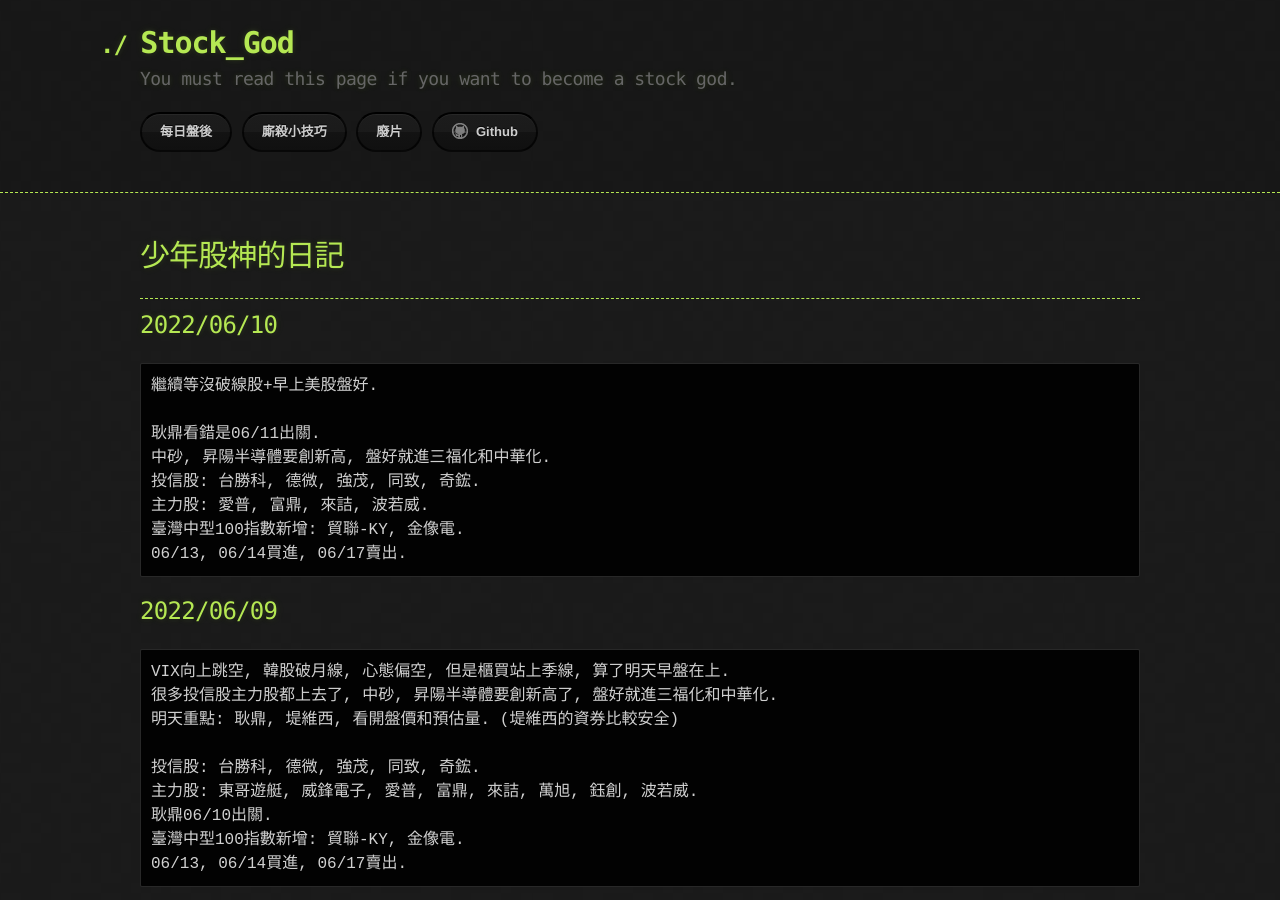
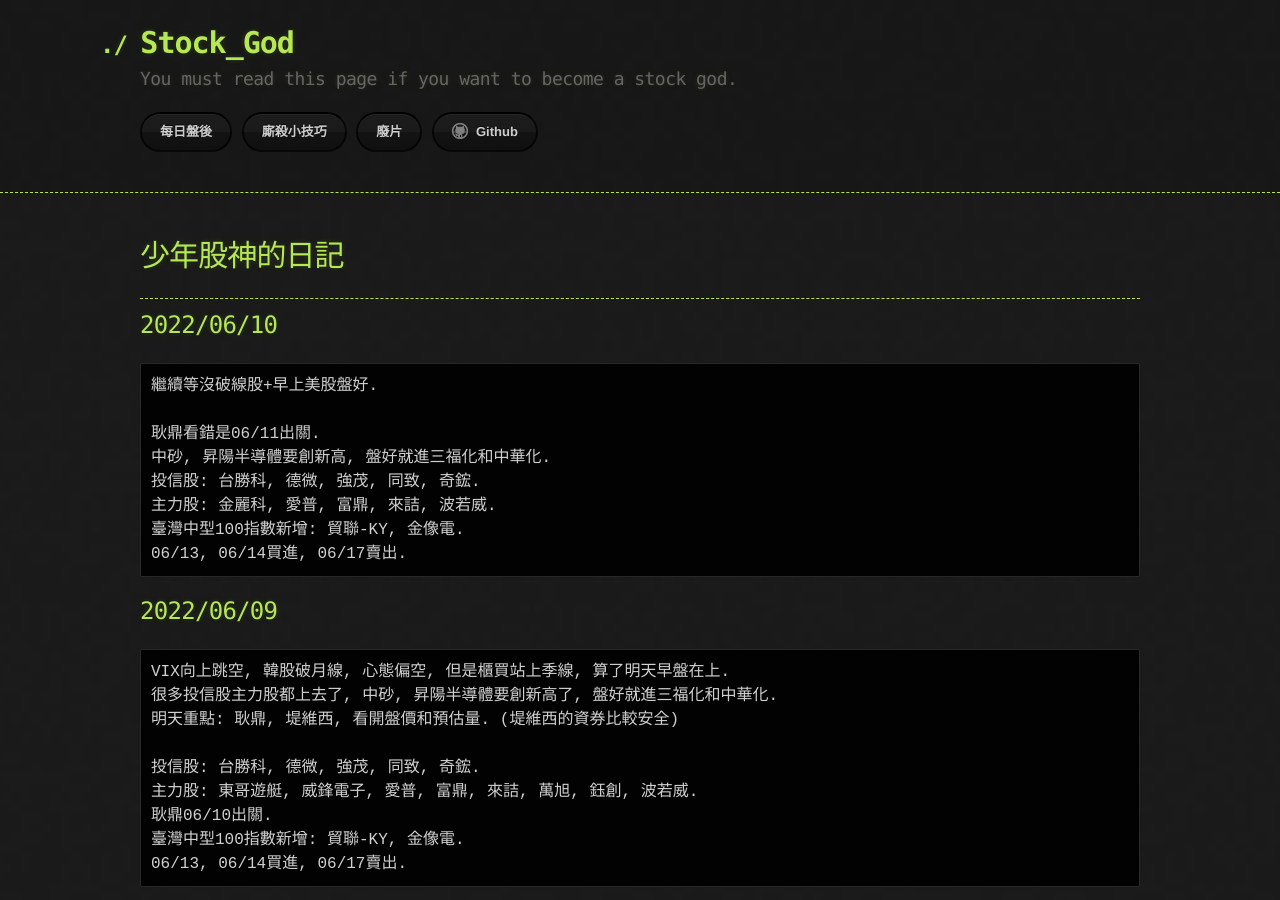
Before and after one commit to lepg5487/Stock_God, a Jekyll site: the page built from index.md, in a window 1280 px wide and 900 px high. Built offline with Jekyll 4.4.1, drawn with Linux system fonts in a browser that asks for light colours; our own code applies the rules of GitHub Pages for plain Markdown files.

Commit message:
Update index.md

````diff
--- a/index.md
+++ b/index.md
@@ -13,7 +13,7 @@ layout: testlayouts
 耿鼎看錯是06/11出關.
 中砂, 昇陽半導體要創新高, 盤好就進三福化和中華化.
 投信股: 台勝科, 德微, 強茂, 同致, 奇鋐.
-主力股: 愛普, 富鼎, 來詰, 波若威.
+主力股: 金麗科, 愛普, 富鼎, 來詰, 波若威.
 臺灣中型100指數新增: 貿聯-KY, 金像電.
 06/13, 06/14買進, 06/17賣出.
 ```
````
